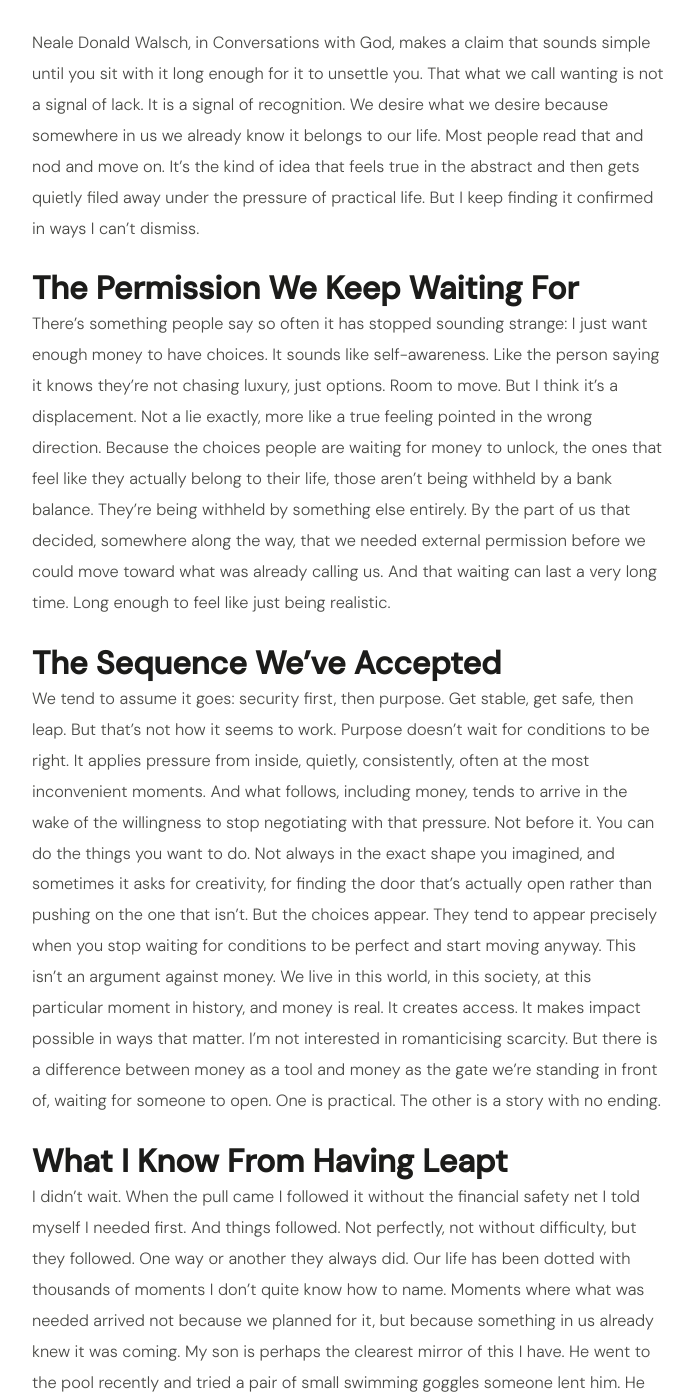
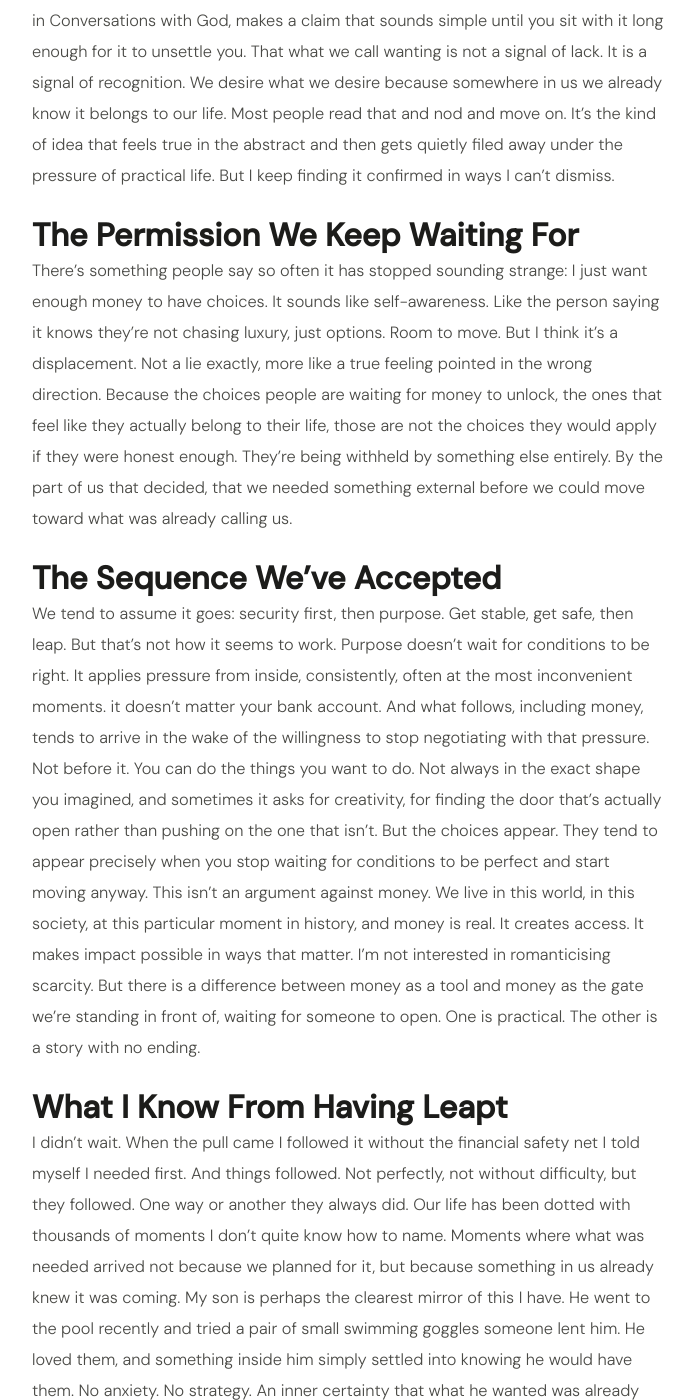
Before and after one commit to Blubell26/giuliapacciotti.com, a Jekyll site: the page built from _posts/2025-03-19-what-you-need-has-been-given.md, in a window 1280 px wide and 1400 px high, scrolled down 800 px. Shown: the whole window, without its empty margins (292-986 px from the left). Built offline with Jekyll 4.4.1, drawn with Linux system fonts in a browser that asks for light colours; comment, search, counter and statistics services are not loaded; some of the changed text lies outside the part shown.

Commit message:
Update 2025-03-19-what-you-need-has-been-given.md

```diff
--- a/_posts/2025-03-19-what-you-need-has-been-given.md
+++ b/_posts/2025-03-19-what-you-need-has-been-given.md
@@ -7,32 +7,31 @@
 thumb: IMG_7150.png
 ---
 # What You Need Has Already Been Given
-
 *On trust, desire, and why money was never the real question.*
-
 Neale Donald Walsch, in Conversations with God, makes a claim that sounds simple until you sit with it long enough for it to unsettle you. That what we call wanting is not a signal of lack. It is a signal of recognition. We desire what we desire because somewhere in us we already know it belongs to our life.
 Most people read that and nod and move on. It’s the kind of idea that feels true in the abstract and then gets quietly filed away under the pressure of practical life.
 But I keep finding it confirmed in ways I can’t dismiss.
 # The Permission We Keep Waiting For
 There’s something people say so often it has stopped sounding strange: I just want enough money to have choices.
 It sounds like self-awareness. Like the person saying it knows they’re not chasing luxury, just options. Room to move.
-But I think it’s a displacement. Not a lie exactly, more like a true feeling pointed in the wrong direction. Because the choices people are waiting for money to unlock, the ones that feel like they actually belong to their life, those aren’t being withheld by a bank balance. They’re being withheld by something else entirely. By the part of us that decided, somewhere along the way, that we needed external permission before we could move toward what was already calling us.
-And that waiting can last a very long time. Long enough to feel like just being realistic.
+But I think it’s a displacement. Not a lie exactly, more like a true feeling pointed in the wrong direction. Because the choices people are waiting for money to unlock, the ones that feel like they actually belong to their life, those are not the choices they would apply if they were honest enough.
+They’re being withheld by something else entirely. By the part of us that decided, that we needed something external
+before we could move toward what was already calling us.
 # The Sequence We’ve Accepted
 We tend to assume it goes: security first, then purpose. Get stable, get safe, then leap.
-But that’s not how it seems to work. Purpose doesn’t wait for conditions to be right. It applies pressure from inside, quietly, consistently, often at the most inconvenient moments. And what follows, including money, tends to arrive in the wake of the willingness to stop negotiating with that pressure. Not before it.
+But that’s not how it seems to work. Purpose doesn’t wait for conditions to be right. It applies pressure from inside, consistently, often at the most inconvenient moments. it doesn't matter your bank account.
+And what follows, including money, tends to arrive in the wake of the willingness to stop negotiating with that pressure. Not before it.
 You can do the things you want to do. Not always in the exact shape you imagined, and sometimes it asks for creativity, for finding the door that’s actually open rather than pushing on the one that isn’t. But the choices appear. They tend to appear precisely when you stop waiting for conditions to be perfect and start moving anyway.
 This isn’t an argument against money. We live in this world, in this society, at this particular moment in history, and money is real. It creates access. It makes impact possible in ways that matter. I’m not interested in romanticising scarcity.
 But there is a difference between money as a tool and money as the gate we’re standing in front of, waiting for someone to open. One is practical. The other is a story with no ending.
 # What I Know From Having Leapt
 I didn’t wait. When the pull came I followed it without the financial safety net I told myself I needed first. And things followed. Not perfectly, not without difficulty, but they followed. One way or another they always did.
 Our life has been dotted with thousands of moments I don’t quite know how to name. Moments where what was needed arrived not because we planned for it, but because something in us already knew it was coming.
-My son is perhaps the clearest mirror of this I have. He went to the pool recently and tried a pair of small swimming goggles someone lent him. He loved them, and something inside him simply settled into knowing he would have them. No anxiety. No strategy. Just a quiet inner certainty that what he wanted was already finding its way to him.
-The next day, at the bottom of a lake we had been swimming in, he found a pair. That same day he found nose clips too.
-In the space of twenty four hours the universe delivered exactly what he had opened himself to. And money never entered his mind. Not once. The question of whether he could afford them simply wasn’t part of his reality.
+My son is perhaps the clearest mirror of this I have. He went to the pool recently and tried a pair of small swimming goggles someone lent him. He loved them, and something inside him simply settled into knowing he would have them. No anxiety. No strategy. An inner certainty that what he wanted was already finding its way to him. That day he found nose clips on his way out the pool.
+The next day, at the bottom of a lake we had been swimming in, he found a pair of swimming goggles as well.
+In the space of twenty four hours the universe delivered exactly what he had opened himself to. And money never truly entered his mind. Nor his desire became something irresistible.
 “The deepest secret is that life is not a process of discovery, but a process of creation. You are not discovering yourself, but creating yourself anew.”
-Neale Donald Walsch, Conversations with God
-What We’re Actually Being Held To
-That’s what gets lost in the money conversation. We’re not being held back by our financial situation. We’re being held to something. A direction. A pull that doesn’t negotiate and doesn’t wait.
+*Neale Donald Walsch, Conversations with God*
+# What We’re Actually Being Held To
+If we think about money, we're not being held back by our financial situation. We’re being held to something. A direction. A pull that doesn’t negotiate and doesn’t wait.
 The astonishing thing, the thing I keep witnessing in my own life and in my son’s, is that when you stop treating that pull as something to be earned or afforded first, the world has a way of organising itself around it.
-Money too, sometimes. But by then it’s almost beside the point.
```
